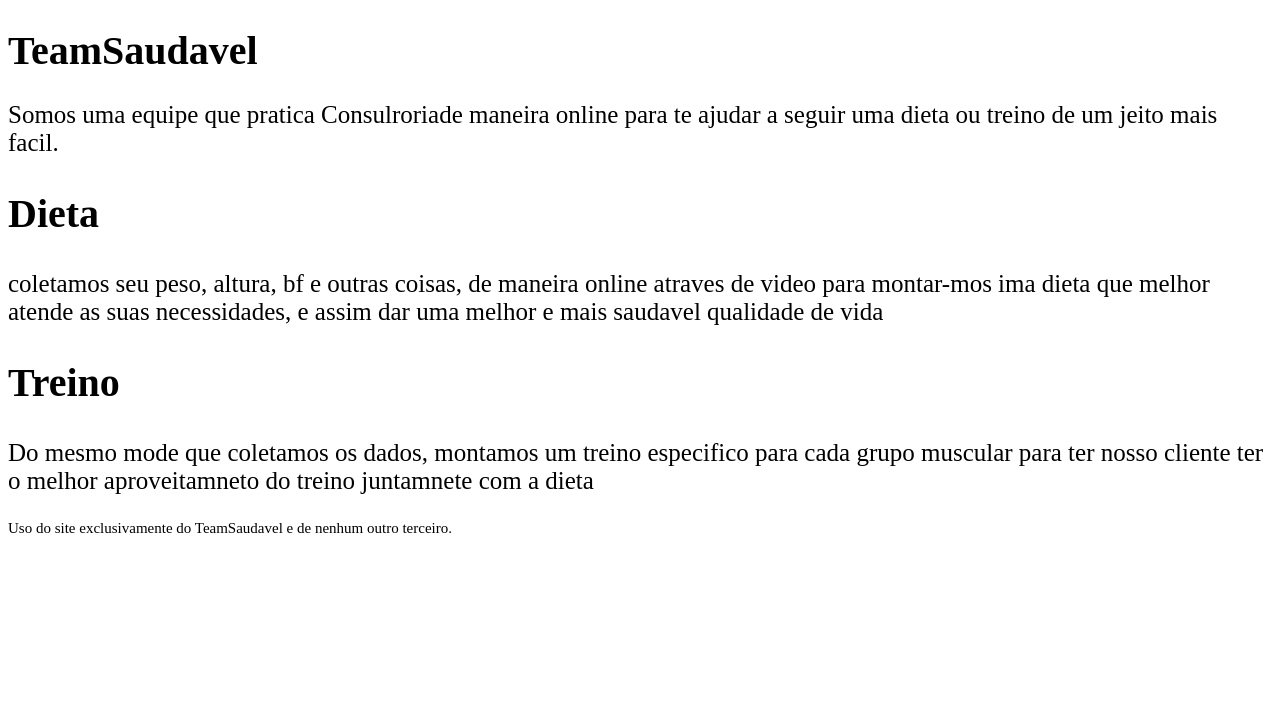
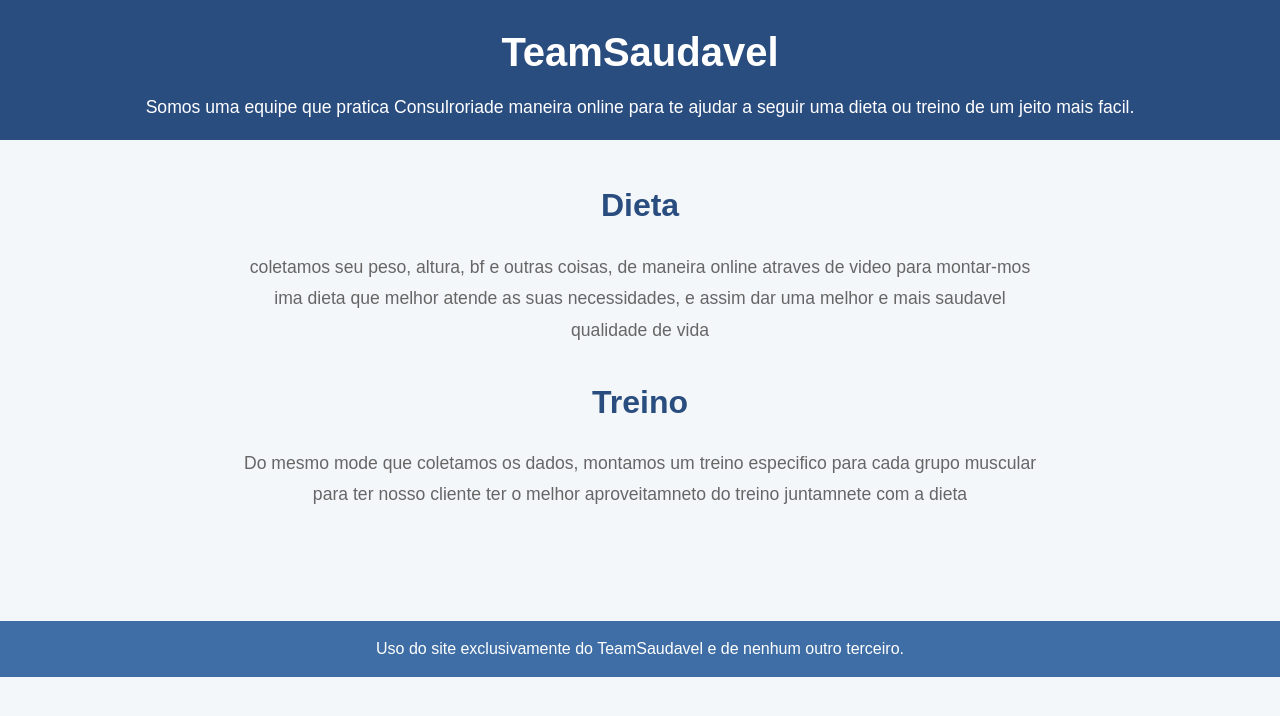
Before and after one commit to KaykePaulinoo/kaykepaulinoo.github.io, a plain HTML site: page aula02/aulas_pwr/roteiro04/index.html in a window 1280 px wide. Drawn offline with Linux system fonts and the light colour scheme.

Commit message:
Update style.css

```diff
--- a/aula02/aulas_pwr/roteiro04/style.css
+++ b/aula02/aulas_pwr/roteiro04/style.css
@@ -1,10 +1,66 @@
-h1{
-    font-size: 40px;
+
+* {
+    margin: 0;
+    padding: 0;
+    box-sizing: border-box;
+    font-family: 'Arial', sans-serif;
 }
 
-p{
-    font-size: 25px;
+body {
+    background-color: #f4f7f9;
+    color: #333;
+    font-size: 16px;
+    line-height: 1.6;
 }
-footer{
-    font-size: 15px;
+
+
+header {
+    background-color: #2a4d7f;
+    color: #fff;
+    padding: 20px;
+    text-align: center;
 }
+
+header h1 {
+    font-size: 2.5rem;
+    font-weight: 700;
+    margin-bottom: 10px;
+}
+
+header p {
+    font-size: 1.1rem;
+    line-height: 1.5;
+}
+
+
+section {
+    padding: 40px 10%;
+    text-align: center;
+}
+
+section h1 {
+    font-size: 2rem;
+    color: #2a4d7f;
+    margin-bottom: 20px;
+    font-weight: 600;
+}
+
+section p {
+    font-size: 1.1rem;
+    color: #666;
+    line-height: 1.8;
+    margin-bottom: 30px;
+    max-width: 800px;
+    margin-left: auto;
+    margin-right: auto;
+}
+
+
+footer {
+    background-color: #3e6ea5;
+    color: #fff;
+    padding: 15px;
+    text-align: center;
+    font-size: 1rem;
+    margin-top: 40px;
+}
```
